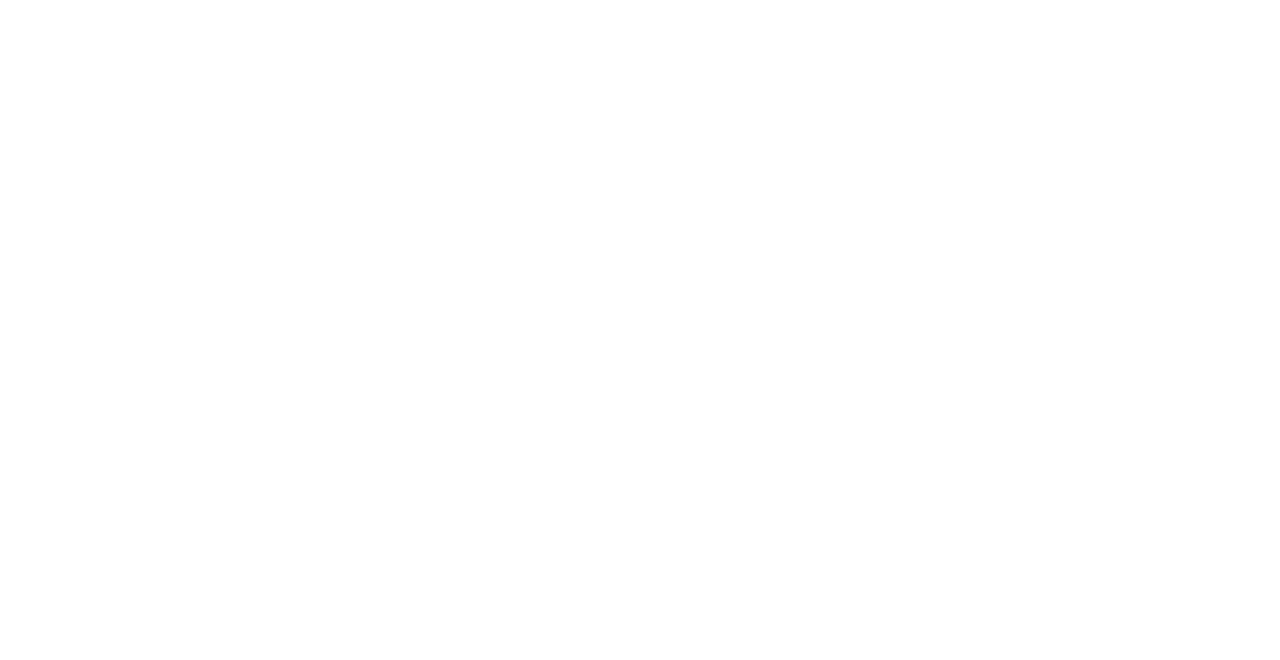
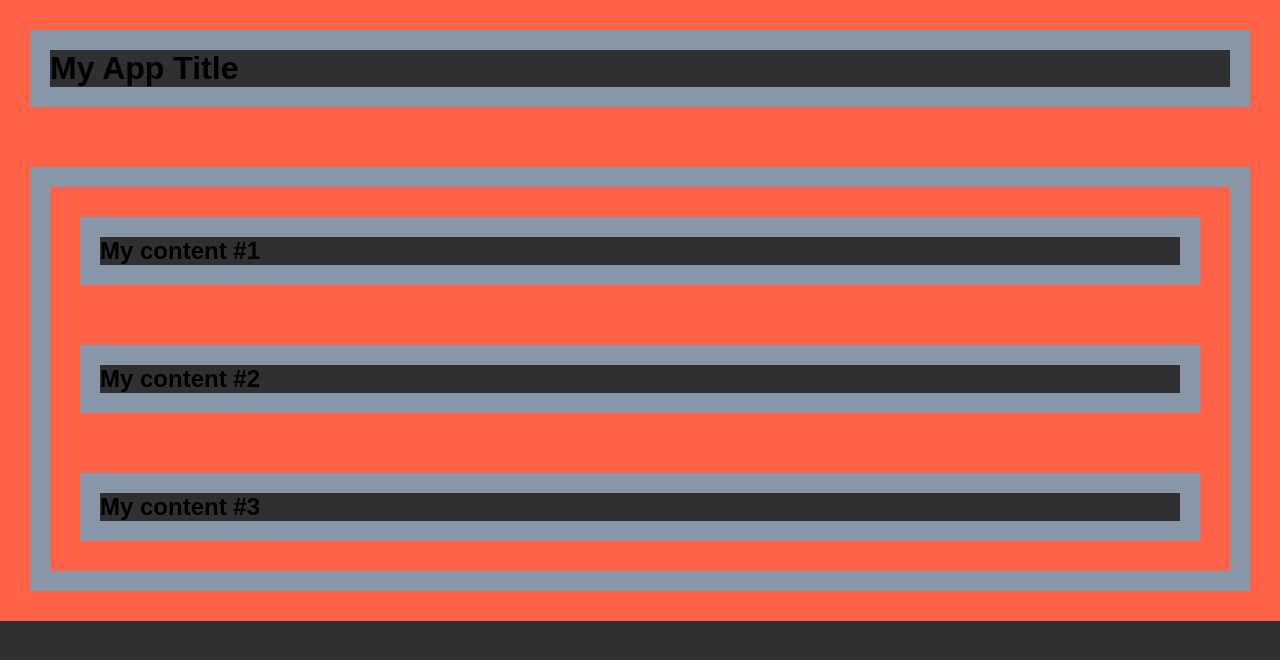
Before and after one commit to balloonio/intro-to-html-and-css, a plain HTML site: page box-model/index2.html in a window 1280 px wide. Drawn offline with Linux system fonts and the light colour scheme.

Commit message:
added some styles

```diff
--- a/box-model/index2.html
+++ b/box-model/index2.html
@@ -1,6 +1,22 @@
 <!DOCTYPE html>
 <html>
 <header>
-
+    <link rel="stylesheet" href="./style2.css">
 </header>
+<body>
+    <div class="box box-title">
+        <h1>My App Title</h1>
+    </div>
+    <div class="box box-body">
+        <div class="box box-content-1">
+            <h2>My content #1</h2>
+        </div>
+        <div class="box box-content-2">
+            <h2>My content #2</h2>
+        </div>
+        <div class="box box-content-3">
+            <h2>My content #3</h2>
+        </div>
+    </div>
+</body>
 </html>
--- a/box-model/style2.css
+++ b/box-model/style2.css
@@ -0,0 +1,22 @@
+* {
+    margin: 0;
+    padding: 0;
+    font-family: sans-serif;
+}
+
+html {
+    background: #303033
+}
+
+div.box {
+background: #8797A8;
+padding: 20px;
+
+border-color: tomato;
+border-width: 30px;
+border-style: solid;
+}
+
+h1, h2 {
+    background: #303033
+}
```
